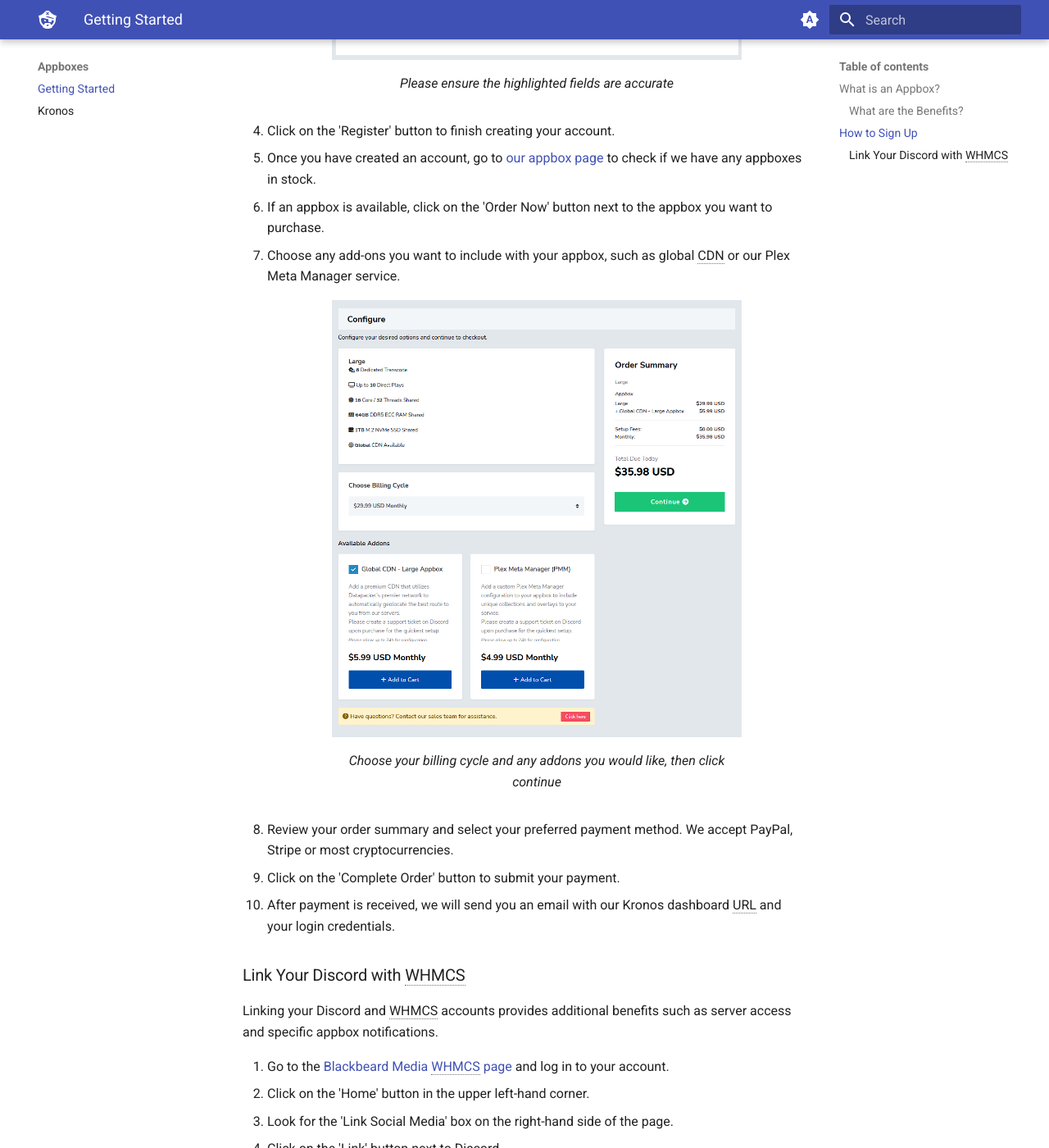
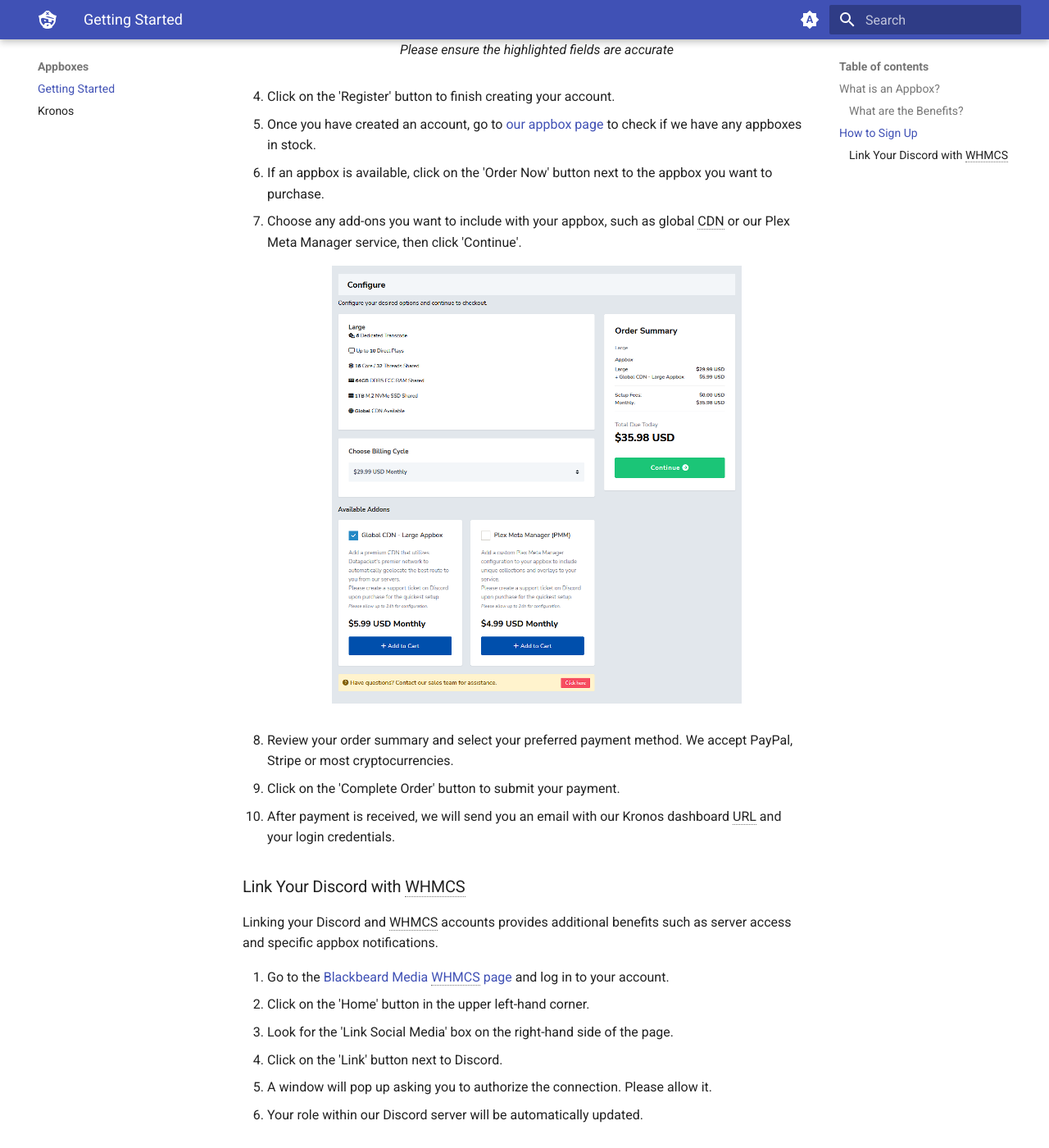
Before and after one commit to neomedia6989/docs-2, an MkDocs documentation site: the page built from docs/appboxes/getting-started.md, in a window 1280 px wide and 1400 px high, scrolled down 2590 px. Shown: the whole window at 82% size. Built offline with MkDocs 1.6.1 and Material for MkDocs 9.7.7, drawn with Linux system fonts in a browser that asks for light colours; some of the changed text lies outside the part shown.

Commit message:
Update getting-started.md

```diff
--- a/docs/appboxes/getting-started.md
+++ b/docs/appboxes/getting-started.md
@@ -68,7 +68,7 @@
 
     <figure markdown>
     ![(../media/whmcs_register.png "Click here to begin registration")](https://docs.blackbeard.media/media/whmcs_register.png){ width=750 }
-      <figcaption>Click "Register" to begin registration</figcaption>
+      <figcaption></figcaption>
     </figure>
 
 3. Fill out the required information, specifically your email address and a strong password.
@@ -81,11 +81,11 @@
 4. Click on the 'Register' button to finish creating your account.
 5. Once you have created an account, go to [our appbox page](https://blackbeard.shop/index.php?rp=/store/appbox) to check if we have any appboxes in stock.
 6. If an appbox is available, click on the 'Order Now' button next to the appbox you want to purchase.
-7. Choose any add-ons you want to include with your appbox, such as global CDN or our Plex Meta Manager service.
+7. Choose any add-ons you want to include with your appbox, such as global CDN or our Plex Meta Manager service, then click 'Continue'.
 
     <figure markdown>
     ![(../media/whmcs_checkout.png "Choose your billing cycle and any addons you would like, then click continue")](https://docs.blackbeard.media/media/whmcs_checkout.png){ width=500 }
-      <figcaption>Choose your billing cycle and any addons you would like, then click continue</figcaption>
+      <figcaption></figcaption>
     </figure>
 
 8. Review your order summary and select your preferred payment method. We accept PayPal, Stripe or most cryptocurrencies.
```
